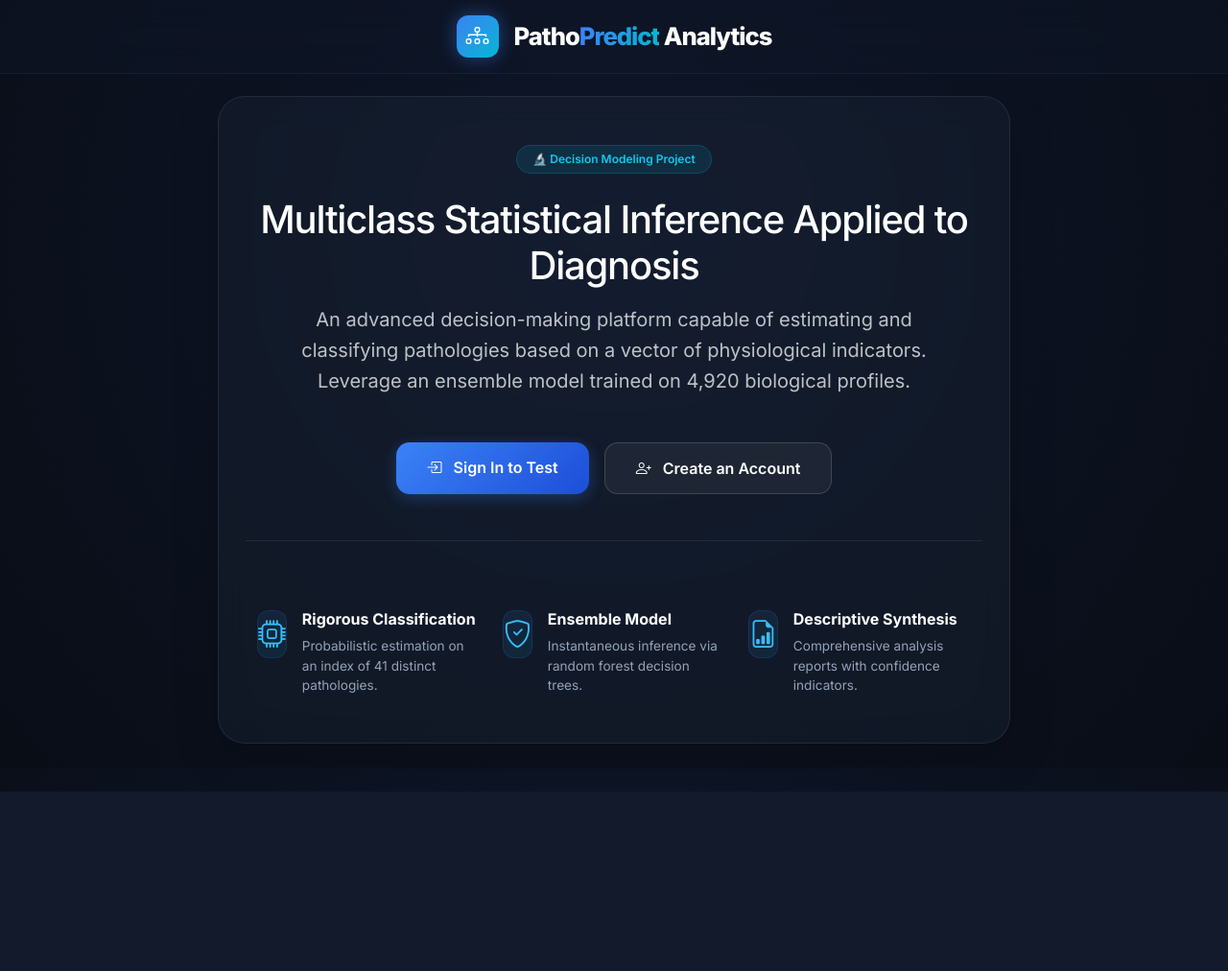
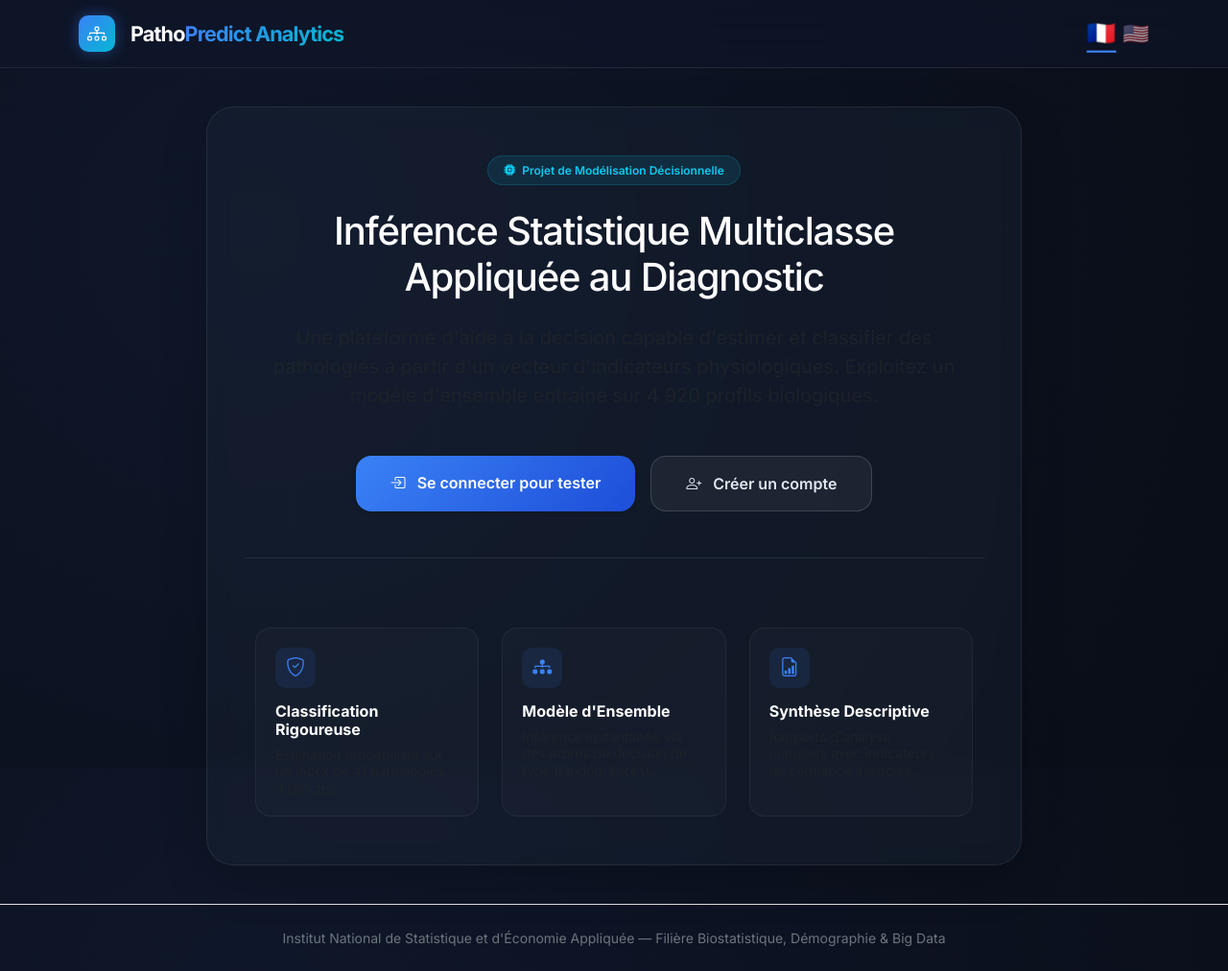
Before and after one commit to mouaad-dd/pathopredict-analytics, a Django app: page / in a window 1280 px wide. Shown: the whole page at 96% size. Before the commit the page ends 825 px from the top, so only its background shows below. Run offline with Django 5.2, Linux system fonts and the light colour scheme; parts of the project's set-up code (start-up, migrations or seed data) failed here and were passed over; some libraries are stand-ins or nearby versions.

Commit message:
Correction globale de l'interface bilingue et icônes drapeaux

```diff
--- a/prediction_app/templates/prediction_app/intro.html
+++ b/prediction_app/templates/prediction_app/intro.html
@@ -1,10 +1,9 @@
 <!doctype html>
-<html lang="en">
+<html lang="{{ lang }}">
   <head>
     <meta charset="UTF-8" />
     <meta name="viewport" content="width=device-width, initial-scale=1.0" />
-    <title>PathoPredict Analytics — Statistical Inference Platform</title>
-    <!-- Inter Typography & Bootstrap Icons -->
+    <title>PathoPredict Analytics — Welcome</title>
     <link
       href="https://fonts.googleapis.com/css2?family=Inter:wght@300;400;500;600;700;800&display=swap"
       rel="stylesheet"
@@ -21,7 +20,7 @@
       body {
         font-family: "Inter", sans-serif;
         background: radial-gradient(
-          circle at 50% 30%,
+          circle at 20% 30%,
           #0f172a 0%,
           #090d16 100%
         );
@@ -30,206 +29,222 @@
         min-height: 100vh;
         display: flex;
         flex-direction: column;
-        justify-content: center;
+        justify-content: space-between;
       }
-
       .navbar-custom {
-        background-color: rgba(15, 23, 42, 0.4);
+        background-color: rgba(15, 23, 42, 0.6);
         backdrop-filter: blur(16px);
-        -webkit-backdrop-filter: blur(16px);
-        border-bottom: 1px solid rgba(255, 255, 255, 0.05);
+        border-bottom: 1px solid rgba(255, 255, 255, 0.08);
       }
-
       .logo-box {
         background: linear-gradient(135deg, #3b82f6 0%, #06b6d4 100%);
-        width: 44px;
-        height: 44px;
-        border-radius: 12px;
+        width: 38px;
+        height: 38px;
+        border-radius: 10px;
         display: flex;
         align-items: center;
         justify-content: center;
-        box-shadow: 0 0 20px rgba(59, 130, 246, 0.45);
+        box-shadow: 0 0 15px rgba(59, 130, 246, 0.4);
       }
-
       .brand-title {
-        font-weight: 800;
+        font-weight: 700;
         color: #ffffff;
         letter-spacing: -0.04em;
-        font-size: 1.6rem;
+        font-size: 1.35rem;
       }
       .brand-title span {
         background: linear-gradient(to right, #3b82f6, #06b6d4);
         -webkit-background-clip: text;
         -webkit-text-fill-color: transparent;
       }
-
       .intro-card {
         background: rgba(30, 41, 59, 0.35);
-        backdrop-filter: blur(16px);
-        -webkit-backdrop-filter: blur(16px);
+        backdrop-filter: blur(12px);
         border: 1px solid rgba(255, 255, 255, 0.08);
         border-radius: 28px;
-        box-shadow: 0 25px 50px -12px rgba(0, 0, 0, 0.5);
-        padding: 50px 40px;
+        box-shadow: 0 25px 50px rgba(0, 0, 0, 0.4);
+        padding: 50px;
+        text-align: center;
+        max-width: 850px;
+        margin: 40px auto;
       }
-
-      .btn-custom-primary {
+      .btn-login {
         background: linear-gradient(135deg, #3b82f6 0%, #1d4ed8 100%);
         color: #ffffff;
         font-weight: 600;
-        padding: 14px 32px;
-        border-radius: 14px;
+        padding: 16px 36px;
+        border-radius: 16px;
         border: none;
-        transition: all 0.25s ease;
+        transition: all 0.2s ease;
         box-shadow: 0 4px 15px rgba(59, 130, 246, 0.3);
+        text-decoration: none;
+        display: inline-block;
       }
-      .btn-custom-primary:hover {
+      .btn-login:hover {
         transform: translateY(-2px);
-        box-shadow: 0 8px 25px rgba(59, 130, 246, 0.5);
+        box-shadow: 0 12px 25px rgba(59, 130, 246, 0.55);
         color: #ffffff;
       }
-
-      .btn-custom-secondary {
-        background-color: rgba(255, 255, 255, 0.05);
-        color: #ffffff;
+      .btn-signup {
+        background: rgba(255, 255, 255, 0.05);
+        border: 1px solid rgba(255, 255, 255, 0.15);
+        color: #e2e8f0;
         font-weight: 600;
-        padding: 14px 32px;
-        border-radius: 14px;
-        border: 1px solid rgba(255, 255, 255, 0.15);
-        transition: all 0.25s ease;
+        padding: 16px 36px;
+        border-radius: 16px;
+        transition: all 0.2s ease;
+        text-decoration: none;
+        display: inline-block;
       }
-      .btn-custom-secondary:hover {
-        background-color: rgba(255, 255, 255, 0.1);
-        border-color: rgba(255, 255, 255, 0.25);
-        color: #ffffff;
+      .btn-signup:hover {
+        background: rgba(255, 255, 255, 0.1);
+        color: #fff;
+      }
+      .lang-btn {
+        opacity: 0.6;
+        transition:
+          opacity 0.2s,
+          transform 0.2s;
+        font-size: 1.4rem;
+        text-decoration: none;
+        display: inline-block;
+      }
+      .lang-btn:hover {
+        opacity: 1;
+        transform: scale(1.15);
+      }
+      .lang-active {
+        opacity: 1;
+        border-bottom: 2px solid #3b82f6;
+        transform: scale(1.1);
       }
 
+      .feature-box {
+        text-align: left;
+        background: rgba(255, 255, 255, 0.02);
+        border: 1px solid rgba(255, 255, 255, 0.05);
+        border-radius: 16px;
+        padding: 20px;
+        height: 100%;
+      }
       .feature-icon {
-        font-size: 1.8rem;
-        background: linear-gradient(
-          135deg,
-          rgba(59, 130, 246, 0.1) 0%,
-          rgba(6, 182, 212, 0.1) 100%
-        );
-        border: 1px solid rgba(59, 130, 246, 0.15);
-        width: 50px;
-        height: 50px;
-        border-radius: 12px;
-        display: inline-flex;
+        width: 42px;
+        height: 42px;
+        background: rgba(59, 130, 246, 0.1);
+        border-radius: 10px;
+        display: flex;
         align-items: center;
         justify-content: center;
-        color: #38bdf8;
-      }
-
-      /* Custom class to keep description text highly visible */
-      .feature-desc {
-        color: #94a3b8 !important;
-        font-size: 0.85rem;
-        line-height: 1.5;
+        color: #3b82f6;
+        font-size: 1.25rem;
+        margin-bottom: 15px;
       }
     </style>
   </head>
   <body>
-    <!-- Header Navigation -->
-    <nav class="navbar navbar-custom fixed-top py-3">
-      <div class="container d-flex justify-content-center">
+    <!-- Navigation Navigation -->
+    <nav class="navbar navbar-custom py-3">
+      <div class="container d-flex justify-content-between align-items-center">
         <div class="d-flex align-items-center gap-3">
           <div class="logo-box">
-            <i class="bi bi-diagram-3 text-white fs-4"></i>
+            <i class="bi bi-diagram-3 text-white fs-5"></i>
           </div>
-          <span class="brand-title m-0"
-            >Patho<span>Predict</span> Analytics</span
+          <span class="brand-title">Patho<span>Predict Analytics</span></span>
+        </div>
+        <!-- Selector Flag Navigation -->
+        <div class="d-flex align-items-center gap-2">
+          <a
+            href="?lang=fr"
+            class="lang-btn {% if lang == 'fr' %}lang-active{% endif %}"
+            title="Français"
+            >🇫🇷</a
+          >
+          <a
+            href="?lang=en"
+            class="lang-btn {% if lang == 'en' %}lang-active{% endif %}"
+            title="English"
+            >🇺🇸</a
           >
         </div>
       </div>
     </nav>
 
-    <!-- Main Container -->
-    <div
-      class="container"
-      style="max-width: 850px; margin-top: 100px; margin-bottom: 50px"
-    >
-      <div class="intro-card text-center shadow-lg">
-        <div class="mb-4">
-          <span
-            class="badge bg-info bg-opacity-10 text-info px-3 py-2 rounded-pill fw-semibold fs-7"
-            style="border: 1px solid rgba(6, 182, 212, 0.2)"
-          >
-            🔬 Decision Modeling Project
-          </span>
-        </div>
-
+    <!-- Main Entry Module -->
+    <div class="container my-auto">
+      <div class="intro-card shadow-lg">
+        <span
+          class="badge bg-info bg-opacity-10 text-info px-3 py-2 rounded-pill fw-semibold mb-4"
+          style="border: 1px solid rgba(6, 182, 212, 0.2)"
+        >
+          <i class="bi bi-cpu-fill me-1"></i> {{ labels.badge }}
+        </span>
         <h1
-          class="fw-extrabold text-white mb-3"
-          style="font-size: 2.5rem; letter-spacing: -0.03em"
+          class="fw-extrabold text-white mb-4"
+          style="letter-spacing: -0.03em; font-size: 2.5rem"
         >
-          Multiclass Statistical Inference Applied to Diagnosis
+          {{ labels.welcome }}
         </h1>
-
         <p
-          class="text-light opacity-75 fs-5 mx-auto mb-5"
-          style="max-width: 680px; line-height: 1.6"
+          class="text-muted fs-5 mb-5 lh-base"
+          style="max-width: 750px; margin: 0 auto 40px auto"
         >
-          An advanced decision-making platform capable of estimating and
-          classifying pathologies based on a vector of physiological indicators.
-          Leverage an ensemble model trained on 4,920 biological profiles.
+          {{ labels.subtitle }}
         </p>
 
-        <!-- Call to Action Buttons -->
         <div class="d-flex flex-wrap justify-content-center gap-3 mb-5">
-          <a href="{% url 'login' %}" class="btn btn-custom-primary">
-            <i class="bi bi-box-arrow-in-right me-2"></i> Sign In to Test
+          <a href="{% url 'login' %}" class="btn-login shadow-sm">
+            <i class="bi bi-box-arrow-in-right me-2"></i> {{ labels.btn_login }}
           </a>
-          <a href="{% url 'signup' %}" class="btn btn-custom-secondary">
-            <i class="bi bi-person-plus me-2"></i> Create an Account
+          <a href="{% url 'signup' %}" class="btn-signup">
+            <i class="bi bi-person-plus me-2"></i> {{ labels.btn_signup }}
           </a>
         </div>
 
-        <!-- Key Features List -->
+        <!-- 3 Lower Description Blocks Fixed -->
         <div
-          class="row g-4 text-start mt-4 border-top pt-5"
+          class="row g-4 border-top pt-5 mt-2"
           style="border-color: rgba(255, 255, 255, 0.08) !important"
         >
           <div class="col-md-4">
-            <div class="d-flex gap-3 align-items-start">
-              <div class="feature-icon"><i class="bi bi-cpu"></i></div>
-              <div>
-                <h6 class="text-white fw-bold">Rigorous Classification</h6>
-                <p class="feature-desc mb-0">
-                  Probabilistic estimation on an index of 41 distinct
-                  pathologies.
-                </p>
-              </div>
+            <div class="feature-box">
+              <div class="feature-icon"><i class="bi bi-shield-check"></i></div>
+              <h6 class="fw-bold text-white mb-2">{{ labels.f1_title }}</h6>
+              <p class="small text-muted mb-0 lh-sm">{{ labels.f1_desc }}</p>
             </div>
           </div>
           <div class="col-md-4">
-            <div class="d-flex gap-3 align-items-start">
-              <div class="feature-icon"><i class="bi bi-shield-check"></i></div>
-              <div>
-                <h6 class="text-white fw-bold">Ensemble Model</h6>
-                <p class="feature-desc mb-0">
-                  Instantaneous inference via random forest decision trees.
-                </p>
+            <div class="feature-box">
+              <div class="feature-icon">
+                <i class="bi bi-diagram-3-fill"></i>
               </div>
+              <h6 class="fw-bold text-white mb-2">{{ labels.f2_title }}</h6>
+              <p class="small text-muted mb-0 lh-sm">{{ labels.f2_desc }}</p>
             </div>
           </div>
           <div class="col-md-4">
-            <div class="d-flex gap-3 align-items-start">
+            <div class="feature-box">
               <div class="feature-icon">
                 <i class="bi bi-file-earmark-bar-graph"></i>
               </div>
-              <div>
-                <h6 class="text-white fw-bold">Descriptive Synthesis</h6>
-                <p class="feature-desc mb-0">
-                  Comprehensive analysis reports with confidence indicators.
-                </p>
-              </div>
+              <h6 class="fw-bold text-white mb-2">{{ labels.f3_title }}</h6>
+              <p class="small text-muted mb-0 lh-sm">{{ labels.f3_desc }}</p>
             </div>
           </div>
         </div>
       </div>
     </div>
 
+    <!-- Footnote -->
+    <nav
+      class="text-center py-4 border-top"
+      style="
+        border-color: rgba(255, 255, 255, 0.05);
+        background-color: rgba(15, 23, 42, 0.2);
+      "
+    >
+      <p class="small text-secondary mb-0 opacity-70">{{ labels.footer }}</p>
+    </nav>
+
     <script src="https://cdn.jsdelivr.net/npm/bootstrap@5.3.0/dist/js/bootstrap.bundle.min.js"></script>
   </body>
 </html>
--- a/prediction_app/views.py
+++ b/prediction_app/views.py
@@ -114,7 +114,7 @@ DESCRIPTIONS_MALADIES_FR = {
     "Common Cold": "Une infection virale hautement contagieuse des voies respiratoires supérieures, entraînant un écoulement nasal, des éternuements et des maux de gorge.",
     "Pneumonia": "Une infection aiguë d'un ou des deux poumons, généralement bactérienne ou virale, provoquant une toux persistante, de la fièvre et des difficultés respiratoires.",
     "Dimorphic hemmorhoids(piles)": "Veines gonflées et douloureuses dans l'anus et le rectum inférieur, pouvant provoquer des saignements mineurs ou des douleurs lors de la défécation.",
-    "Heart attack": "Une urgence médicale causée par l'interruption du flux sanguin vers le muscle grandiose cardiaque, provoquant une vive douleur thoracique irradiant vers le bras ou la mâchoire.",
+    "Heart attack": "Une urgence médicale causée par l'interruption du flux sanguin vers le muscle cardiaque, provoquant une vive douleur thoracique irradiant vers le bras ou la mâchoire.",
     "Varicose veins": "Veines dilatées et tortueuses, apparaissant le plus souvent sur les jambes, dues à une faiblesse des parois veineuses.",
     "Hypothyroidism": "Insuffisance d'activité de la glande thyroïde, ralentissant le métabolisme et entraînant fatigue, prise de poids et sensibilité au froid.",
     "Hyperthyroidism": "Hyperactivité de la glande thyroïde entraînant une production excessive d'hormones, accélérant le métabolisme (perte de poids, palpitations).",
@@ -133,7 +133,7 @@ DESCRIPTIONS_MALADIES_FR = {
     "Cervical spondylosis": "Usure liée à l'âge affectant les disques intervertébraux du cou, entraînant des douleurs persistantes et une raideur de la nuque.",
     "Paralysis (brain hemorrhage)": "Perte de la fonction motrice causée par un saignement dans le tissu cérébral, nécessitant une prise en charge médicale d'urgence.",
     "Jaundice": "Une coloration jaunâtre de la peau et des yeux causée par un excès de bilirubine dans le sang, reflétant un dysfonctionnement du foie.",
-    "Peptic ulcer diseae": "Lésions qui se développent sur la paroi interne de l'estomac ou de l'intestin grêle, provoquant des brûlures d'estomac après les repas.",
+    "Peptic ulcer diseae": "Lésions qui se développent sur la paroi interne de l'estomac ou de l'intestin grêle, provoquant des brûlures d'estomac après les armes.",
     "AIDS": "Stade avancé de l'infection par le VIH caractérisé par un système immunitaire gravement affaibli, rendant l'organisme vulnérable aux infections opportunistes.",
     "Gerd": "Reflux gastro-œsophagien, où l'acide gastrique remonte dans l'œsophage, provoquant des brûlures d'estomac et des irritations de la gorge.",
     "Chronic cholestasis": "Diminution ou arrêt prolongé de l'écoulement de la bile, provoquant des démangeaisons intenses, de la fatigue et parfois une jaunisse.",
@@ -214,7 +214,7 @@ RECOMMENDATIONS_MALADIES_FR = {
     "Urinary tract infection": ["Buvez d'importantes quantités d'eau.", "Consultez rapidement pour des antibiotiques.", "Évitez l'alcool, le café et le sucre.", "Urinez dès que l'envie se fait sentir."],
     "Psoriasis": ["Hydratez généreusement votre peau au quotidien.", "Évitez l'exposition prolongée au froid sec.", "Suivez scrupuleusement votre traitement prescrit.", "Gérez votre stress, puissant déclencheur."],
     "Impetigo": ["Consultez pour un traitement antibiotique local.", "Nettoyez à l'eau tiède pour retirer les croûtes.", "Couvrez les lésions d'une compresse stérile.", "Gardez des ongles courts et propres."],
-    "Gastroenteritis": ["Privilégiez la réhydratation par petites gorgées.", "Reprenez une alimentation légère (rice, banane).", "Évitez les produits laitiers et les graisses.", "Lavez-vous minutieusement les mains au savon."],
+    "Gastroenteritis": ["Privilégiez la réhydratation par petites gorgées.", "Reprenez une alimentation légère (riz, banane).", "Évitez les produits laitiers et les graisses.", "Lavez-vous minutieusement les mains au savon."],
     "Bronchial Asthma": ["Gardez en permanence votre inhalateur de secours.", "Limitez les facteurs déclencheurs (poussière, tabac).", "Prenez régulièrement votre traitement de fond.", "Appelez les urgences si la crise persiste."],
     "Hypertension": ["Adoptez une alimentation pauvre en sel.", "Pratiquez 30 minutes de marche par jour.", "Mesurez régulièrement votre tension artérielle.", "Prenez vos traitements tous les jours."],
     "Migraine": ["Allongez-vous dans une pièce sombre et silencieuse.", "Appliquez une compresse froide sur vos tempes.", "Buvez de l'eau et évitez les repas lourds.", "Prenez votre traitement spécifique dès le début."],
@@ -375,7 +375,7 @@ def index(request):
         'liste_symptomes': liste_symptomes_traduits,
         'resultat': resultat,
         'description': description,
-        'symptomes_coches':             symptomes_coches_affichage,
+        'symptomes_coches': symptomes_coches_affichage,
         'symptomes_valeurs_brutes': symptomes_coches,
         'top_predictions': top_predictions,
         'confiance_principale': confiance_principale,
@@ -395,22 +395,37 @@ def intro_view(request):
 
     if lang == 'en':
         labels = {
-            "welcome": "Welcome to PathoPredict Analytics",
-            "subtitle": "Advanced Diagnostic Platform Powered by Ensemble Learning Methods",
-            "btn_enter": "Access Platform Dashboard",
-            "footer": "National Institute of Statistics and Applied Economics — Biostatistics & Big Data Track"
+            "badge": "Decision Modeling Project",
+            "welcome": "Multiclass Statistical Inference Applied to Diagnosis",
+            "subtitle": "An advanced decision-making platform capable of estimating and classifying pathologies based on a vector of physiological indicators. Leverage an ensemble model trained on 4,920 biological profiles.",
+            "btn_login": "Sign In to Test",
+            "btn_signup": "Create An Account",
+            "f1_title": "Rigorous Classification",
+            "f1_desc": "Probabilistic estimation on an index of 41 distinct pathologies.",
+            "f2_title": "Ensemble Model",
+            "f2_desc": "Instantaneous inference via random forest decision trees.",
+            "f3_title": "Descriptive Synthesis",
+            "f3_desc": "Comprehensive analysis reports with confidence indicators.",
+            "footer": "National Institute of Statistics and Applied Economics — Biostatistics, Demography & Big Data Track"
         }
     else:
         labels = {
-            "welcome": "Bienvenue sur PathoPredict Analytics",
-            "subtitle": "Plateforme de Diagnostic Avancé Basée sur les Méthodes d'Apprentissage d'Ensemble",
-            "btn_enter": "Accéder au Tableau de Bord",
-            "footer": "Institut National de Statistique et d'Économie Appliquée — Filière Biostatistique & Big Data"
+            "badge": "Projet de Modélisation Décisionnelle",
+            "welcome": "Inférence Statistique Multiclasse Appliquée au Diagnostic",
+            "subtitle": "Une plateforme d'aide à la décision capable d'estimer et classifier des pathologies à partir d'un vecteur d'indicateurs physiologiques. Exploitez un modèle d'ensemble entraîné sur 4 920 profils biologiques.",
+            "btn_login": "Se connecter pour tester",
+            "btn_signup": "Créer un compte",
+            "f1_title": "Classification Rigoureuse",
+            "f1_desc": "Estimation probabiliste sur un index de 41 pathologies distinctes.",
+            "f2_title": "Modèle d'Ensemble",
+            "f2_desc": "Inférence instantanée via des arbres de décision de type Random Forest.",
+            "f3_title": "Synthèse Descriptive",
+            "f3_desc": "Rapports d'analyse complets avec indicateurs de confiance associés.",
+            "footer": "Institut National de Statistique et d'Économie Appliquée — Filière Biostatistique, Démographie & Big Data"
         }
 
     return render(request, 'prediction_app/intro.html', {'lang': lang, 'labels': labels})
 
-# VUE DE CONNEXION PERSONNALISÉE ET BILINGUE
 class CustomLoginView(LoginView):
     template_name = 'registration/login.html'
 
```
Also changed, not shown: prediction_app/templates/registration/login.html (+9 -4 lines), prediction_app/templates/registration/signup.html (+9 -5 lines).
